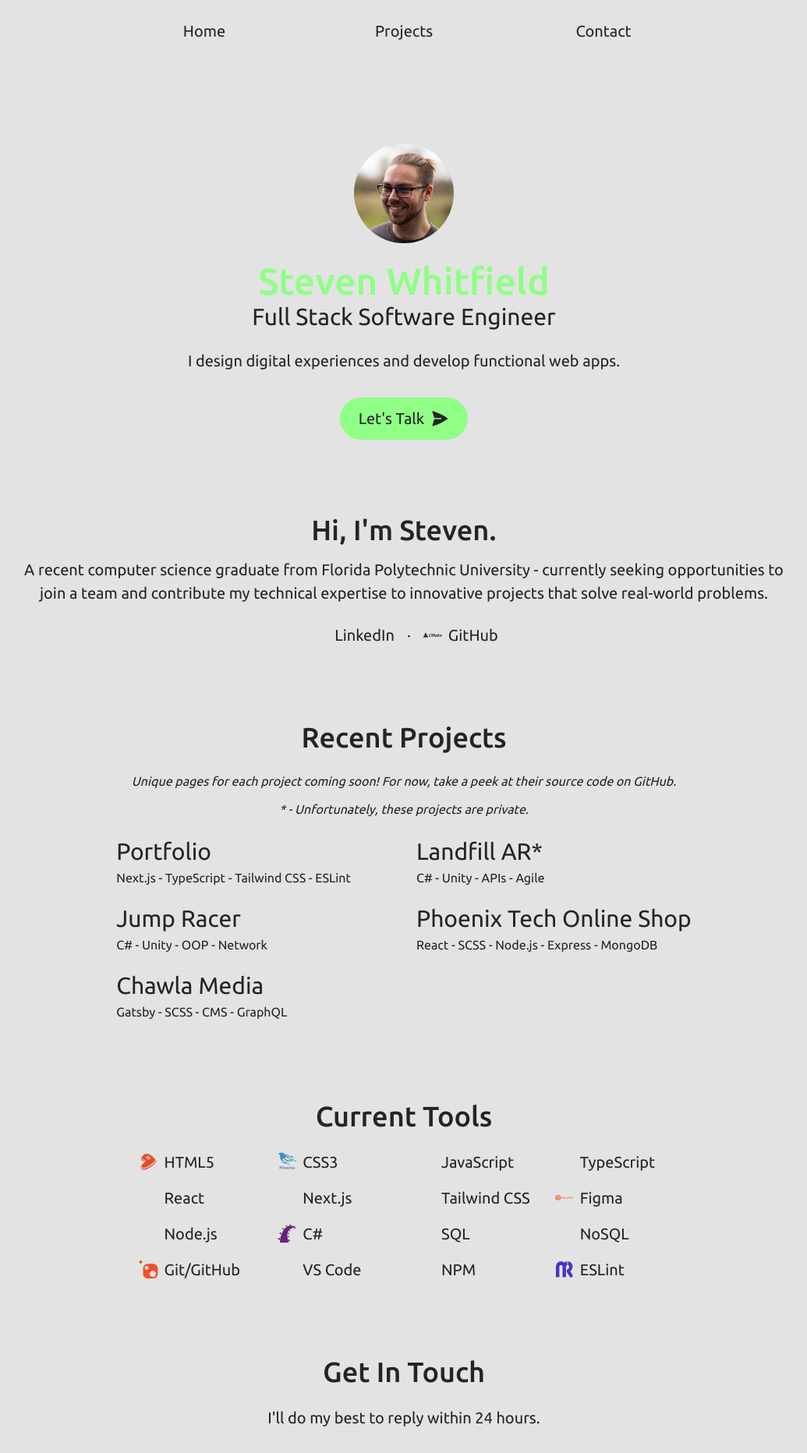
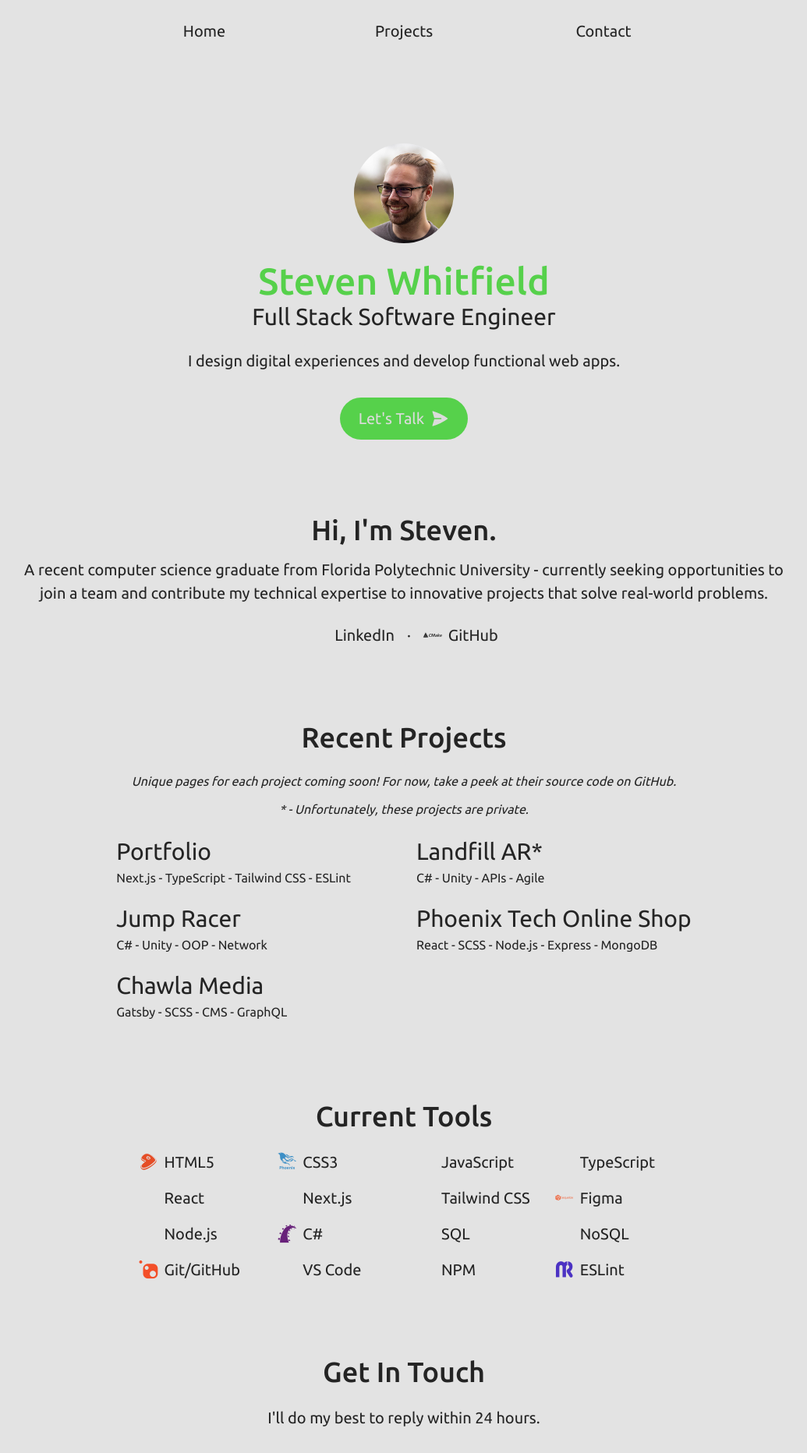
Before and after one commit to stevmwhitfield/stevenwhitfield.dev, a Next.js app: page / in a window 1280 px wide. Shown: the top 1864 px of the page at 78% size, without its empty margins (122-1157 px from the left). Built offline with nearby package versions, Linux system fonts and the light colour scheme.

Commit message:
Fix light theme colors

```diff
--- a/src/app/layout.tsx
+++ b/src/app/layout.tsx
@@ -22,7 +22,6 @@ export default function RootLayout({ children }: { children: React.ReactNode })
   return (
     <html lang="en">
       <body className={`${ubuntu.className} flex flex-col max-w-5xl mx-auto`}>
-        {/* <header className="fixed w-full bottom-0 left-0 z-50 border-t border-text bg-foreground md:relative md:max-w-3xl md:mx-auto md:border-0 dark:bg-background dark:border-[#363636]"> */}
         <header className="fixed w-full bottom-0 left-0 z-50 border-t border-text bg-foreground md:bottom-auto md:border-0 dark:bg-background dark:border-[#363636]">
           <nav className="flex h-20 justify-between md:max-w-3xl md:mx-auto">
             <NavLink href={"/"} label={"Home"}>
--- a/src/components/NavLink.tsx
+++ b/src/components/NavLink.tsx
@@ -6,7 +6,7 @@ const NavLink = ({ href, label, children }: TNavLink) => {
   return (
     <Link
       href={href}
-      className="w-full flex flex-col items-center justify-center max-md:hover:no-underline hover:text-green"
+      className="w-full flex flex-col items-center justify-center max-md:hover:no-underline hover:text-greenAlt dark:hover:text-green"
     >
       {children}
       <span className="text-xs md:text-xl">{label}</span>
--- a/src/components/sections/Contact.tsx
+++ b/src/components/sections/Contact.tsx
@@ -8,7 +8,7 @@ const Contact = () => {
       <p className="mb-8">{"I'll"} do my best to reply within 24 hours.</p>
       <Link
         href={"mailto:stevmwhitfield@gmail.com"}
-        className="flex gap-2 items-center py-3 px-6 bg-green rounded-full text-background hover:no-underline"
+        className="flex gap-2 items-center py-3 px-6 bg-greenAlt dark:bg-green rounded-full text-text dark:text-background hover:no-underline"
       >
         <span>{"Say Hello"}</span>
         <ChatBubbleLeftEllipsisIcon className="w-6 h-6" />
--- a/src/components/sections/Hero.tsx
+++ b/src/components/sections/Hero.tsx
@@ -8,12 +8,12 @@ const Hero = () => {
       <div className="my-6">
         <Image src={"/StevenWhitfield.jpg"} alt={"Potrait photo"} width={128} height={128} className="rounded-full" />
       </div>
-      <h1 className="font-medium text-4xl text-green xl:text-5xl">Steven Whitfield</h1>
+      <h1 className="font-medium text-4xl text-greenAlt dark:text-green xl:text-5xl">Steven Whitfield</h1>
       <h3 className="text-2xl mt-1 xl:text-3xl">Full Stack Software Engineer</h3>
       <p className="mt-6 mb-8">I design digital experiences and develop functional web apps.</p>
       <Link
         href={"mailto:stevmwhitfield@gmail.com"}
-        className="flex gap-2 items-center py-3 px-6 bg-green rounded-full text-background hover:no-underline"
+        className="flex gap-2 items-center py-3 px-6 bg-greenAlt dark:bg-green rounded-full text-text dark:text-background hover:no-underline"
       >
         <span>{"Let's Talk"}</span>
         <PaperAirplaneIcon className="w-6 h-6" />
--- a/tailwind.config.js
+++ b/tailwind.config.js
@@ -12,6 +12,7 @@ module.exports = {
         foreground: "#e3e3e3",
         red: "#ff8585",
         green: "#8fff85",
+        greenAlt: "#56d14b",
         blue: "#ade4ff",
         text: "#dbdbdb",
         textDark: "#121212"
```
